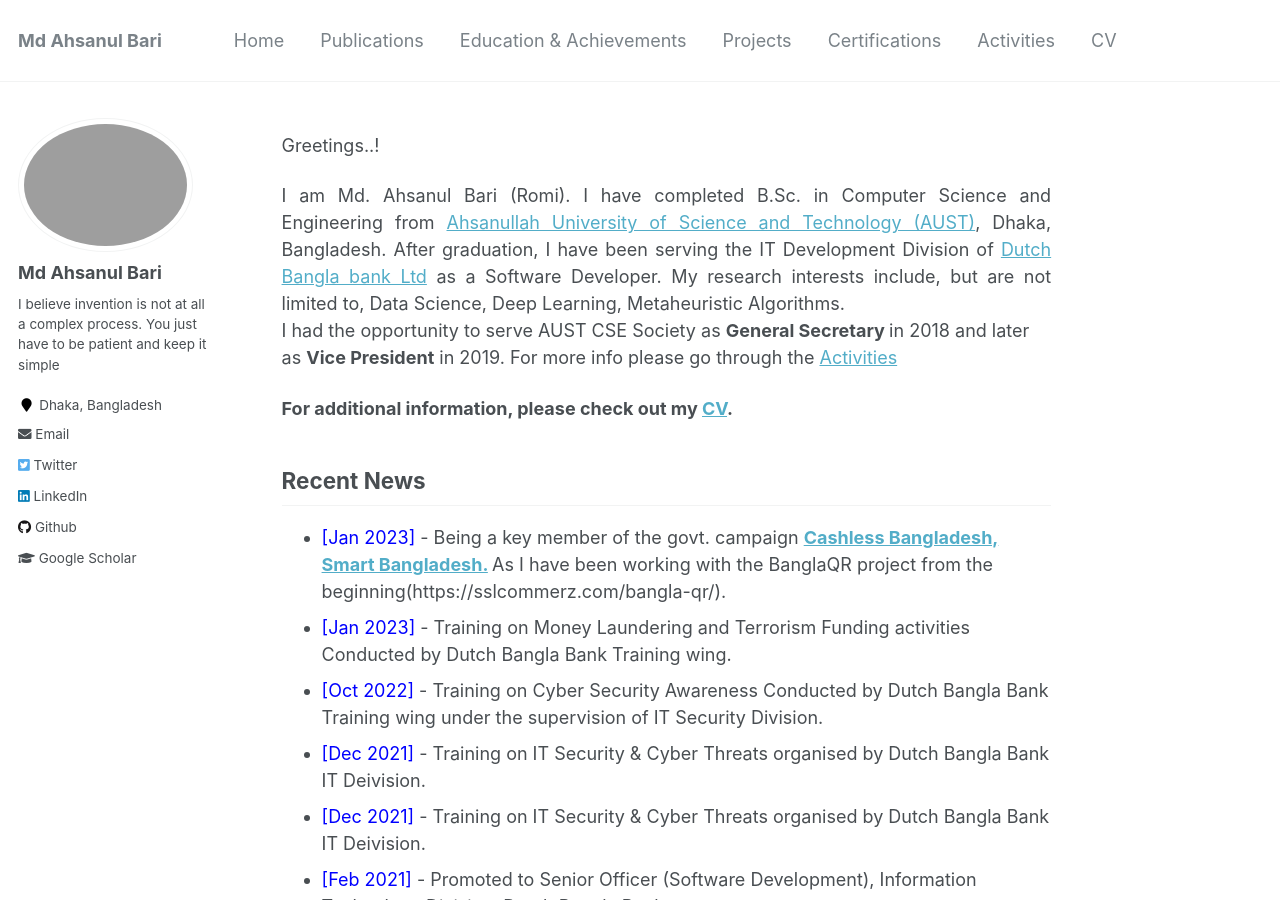
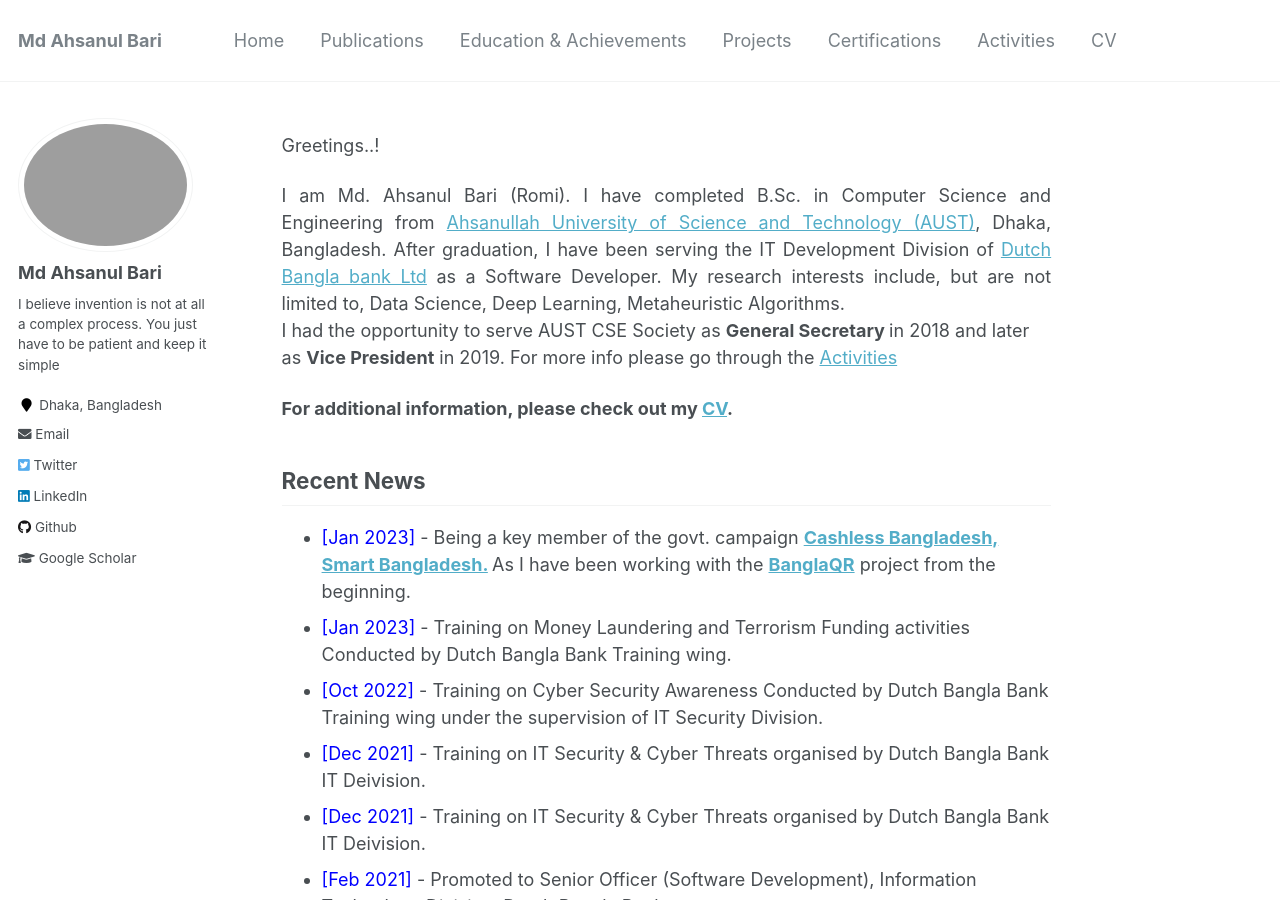
Before and after one commit to AhsanulBariRomi/ahsanul-bari.github.io, a Jekyll site: the page built from _pages/about.md, in a window 1280 px wide and 900 px high. Built offline with Jekyll 4.4.1, drawn with Linux system fonts in a browser that asks for light colours.

Commit message:
BQR Link

```diff
--- a/_pages/about.md
+++ b/_pages/about.md
@@ -20,7 +20,7 @@ For more info please go through the [Activities](https://ahsanulbariromi.github.
 **For additional information, please check out my [CV](https://ahsanulbariromi.github.io/ahsanul-bari.github.io/cv/).**
 
 ## Recent News
-- <span style="color:Blue"> [Jan 2023] </span> - Being a key member of the govt. campaign <b> [Cashless Bangladesh, Smart Bangladesh.](https://thefinancialexpress.com.bd/economy/cashless-bd-campaign-starts-in-dhaka-1674098317) </b> As I have been working with the BanglaQR project from the beginning(https://sslcommerz.com/bangla-qr/).
+- <span style="color:Blue"> [Jan 2023] </span> - Being a key member of the govt. campaign <b> [Cashless Bangladesh, Smart Bangladesh.](https://thefinancialexpress.com.bd/economy/cashless-bd-campaign-starts-in-dhaka-1674098317) </b> As I have been working with the <b>[BanglaQR](https://sslcommerz.com/bangla-qr/)</b> project from the beginning.
 - <span style="color:Blue"> [Jan 2023] </span> - Training on Money Laundering and Terrorism Funding activities Conducted by Dutch Bangla Bank Training wing.
 - <span style="color:Blue"> [Oct 2022] </span> - Training on Cyber Security Awareness Conducted by Dutch Bangla Bank Training wing under the supervision of IT Security Division.
 - <span style="color:Blue"> [Dec 2021] </span> - Training on IT Security & Cyber Threats organised by Dutch Bangla Bank IT Deivision.
```
